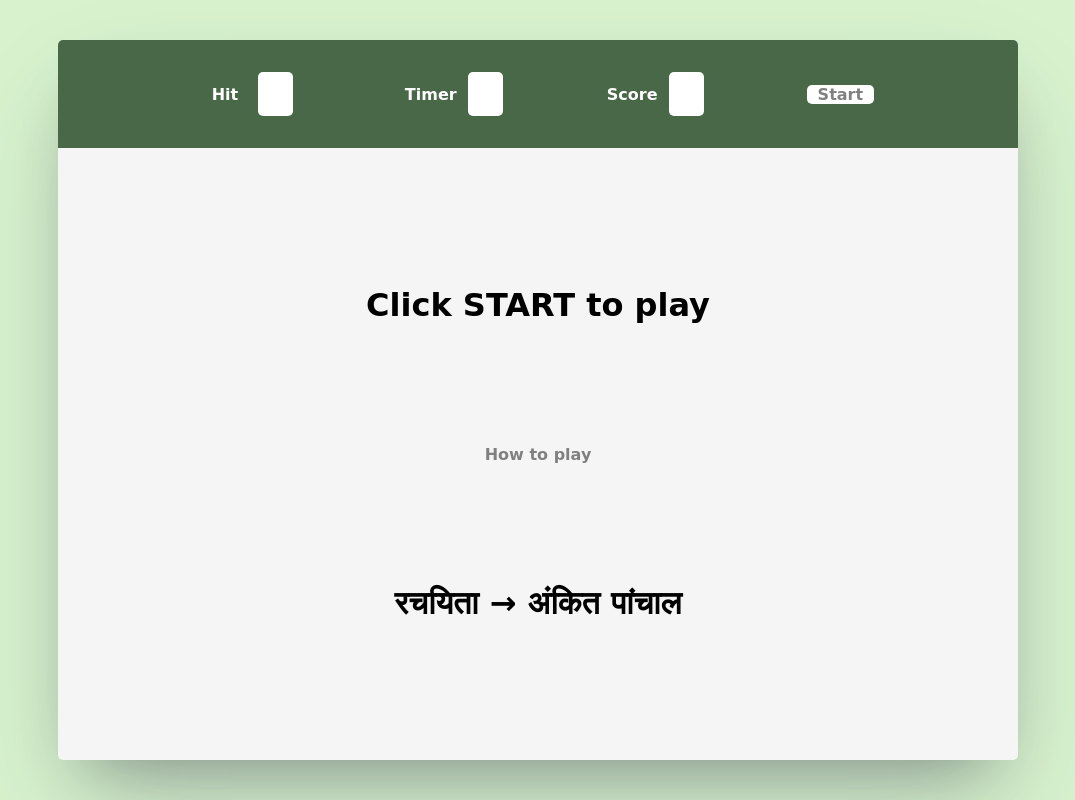
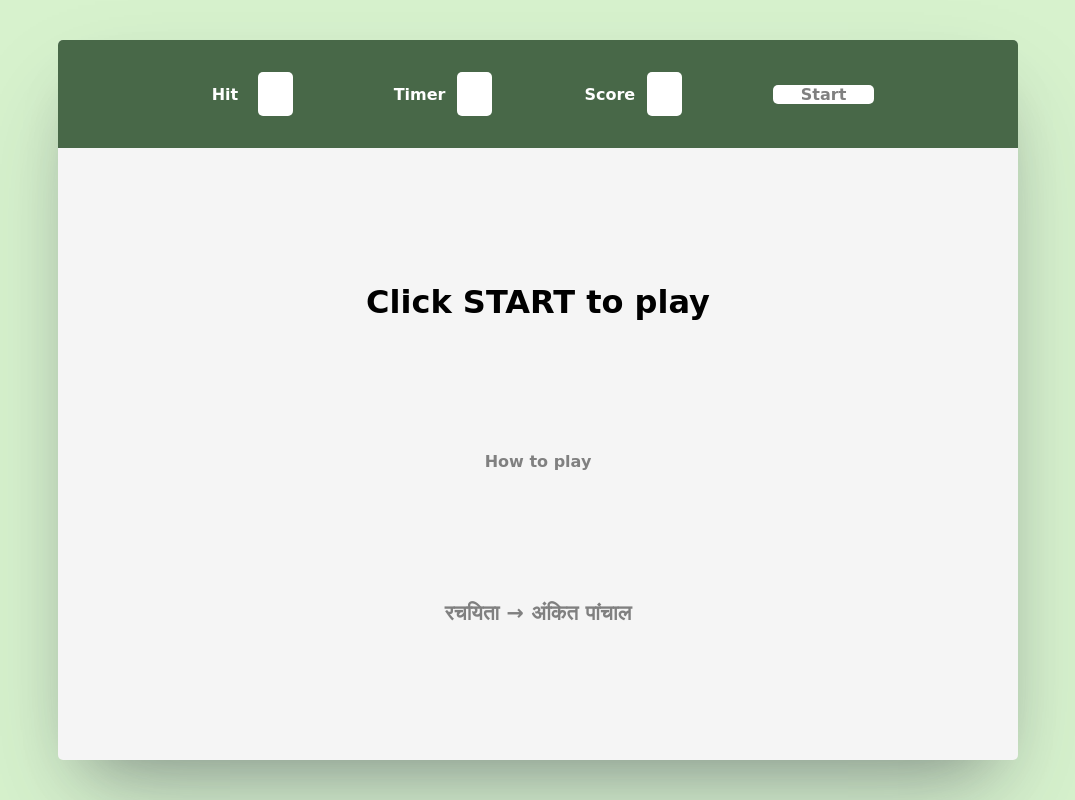
Before and after one commit to AnkitDTUSE/bubbleHIT, a plain HTML site: page index.html in a window 1280 px wide. Shown: the whole page, without its empty margins (102-1177 px from the left). Drawn offline with Linux system fonts and the light colour scheme; a web font is replaced by a local one.

Commit message:
style.css

```diff
--- a/style.css
+++ b/style.css
@@ -50,6 +50,7 @@ body{
     justify-content: space-evenly;
     gap: 10px;
 }
+
 .box{
     display: flex;
     justify-content: center;
@@ -72,7 +73,7 @@ body{
 .text{
     width:100%;
     height:100%;
-    gap: 80px;
+    gap: 90px;
     display: flex;
     flex-direction: column;
     align-items: center;
@@ -92,31 +93,36 @@ body{
     height: 100px;
     position:relative;
     width: 200px;
-
+    transition: 0.5s linear;
 }
-
 .ruleBox::after{
-    content:'After you click "start", you have 60 seconds of worth to play.A random appear in the "Hit" box you have to click that same number among the bubbles (there are more than 1 bubble of each number ), it will increase your score by 10 (screen refresh only after you click right bubble)';
+    content:'After you click the "Start" button, you will have 60 seconds to play the game. A number will show up in the box labeled "Hit". Your goal is to find and click on a bubble that has the same number as the one in the "Hit" box. There are many bubbles with different numbers, and more than one bubble can have the same number. Each time you click the correct number, your score will go up by 10 points. The bubbles will refresh only when you click the right one.  ';
     display: flex;
     flex-wrap: wrap;
     background-color: rgba(0, 0, 0, 0.223);
     box-shadow: rgba(0, 0, 0, 0.19) 0px 10px 20px, rgba(0, 0, 0, 0.23) 0px 6px 6px;    padding: 1rem;
-    font-size: 0.6rem;
+    font-size: 0.53rem;
+    text-align: center;
     font-family:'Boldonse';
+    color:  rgba(88, 109, 80, 0.753);
+    text-shadow: rgba(0, 0, 0, 0.24) 0px 3px 8px;;
     font-weight: lighter;
     height: 200%;
     width: 200%;
     border-radius: 5px;
     top:50%;
     left:50%;
-    transform:translate(-50%,-50%);
+    transform:translate(-50%,-55%);
     position: absolute;
     opacity: 0;
     transition: opacity 0.5s linear 0s;
 }
 .ruleBox:hover::after{
     opacity: 1;
-    background-color: rgba(0, 0, 0, 0.223);
+    background-color: rgba(0, 0, 0, 0.208);
+}
+.rulebox:hover{
+    background-color: blue;
 }
 .over{
     font-size: 2rem;
@@ -124,6 +130,7 @@ body{
     width: 100%;
     height: 100%;
     display: flex;
+    flex-direction: column;
     align-items: center;
     justify-content: center;
     animation: 1s slidein ease-in-out;
@@ -157,7 +164,7 @@ body{
     transform:scale(1.1);
 }
 .play{
-    width: 10%;
+    width: 15%;
     display: flex;
     align-items: center;
     justify-content: center;
@@ -172,3 +179,7 @@ body{
     transform:translateY(-2px);
     color: black;
 }
+#god{
+    font-size: 1.3rem;
+    color: grey;
+}
```
